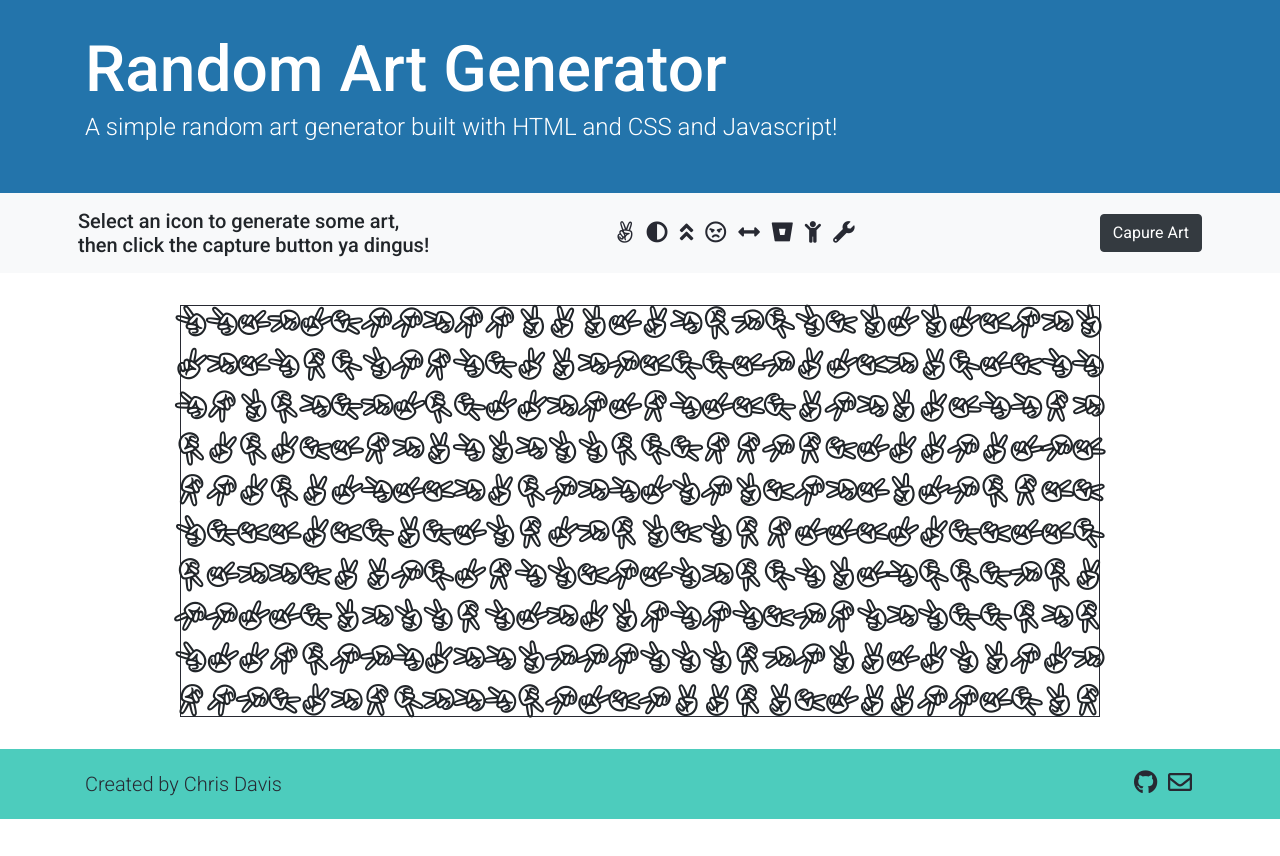
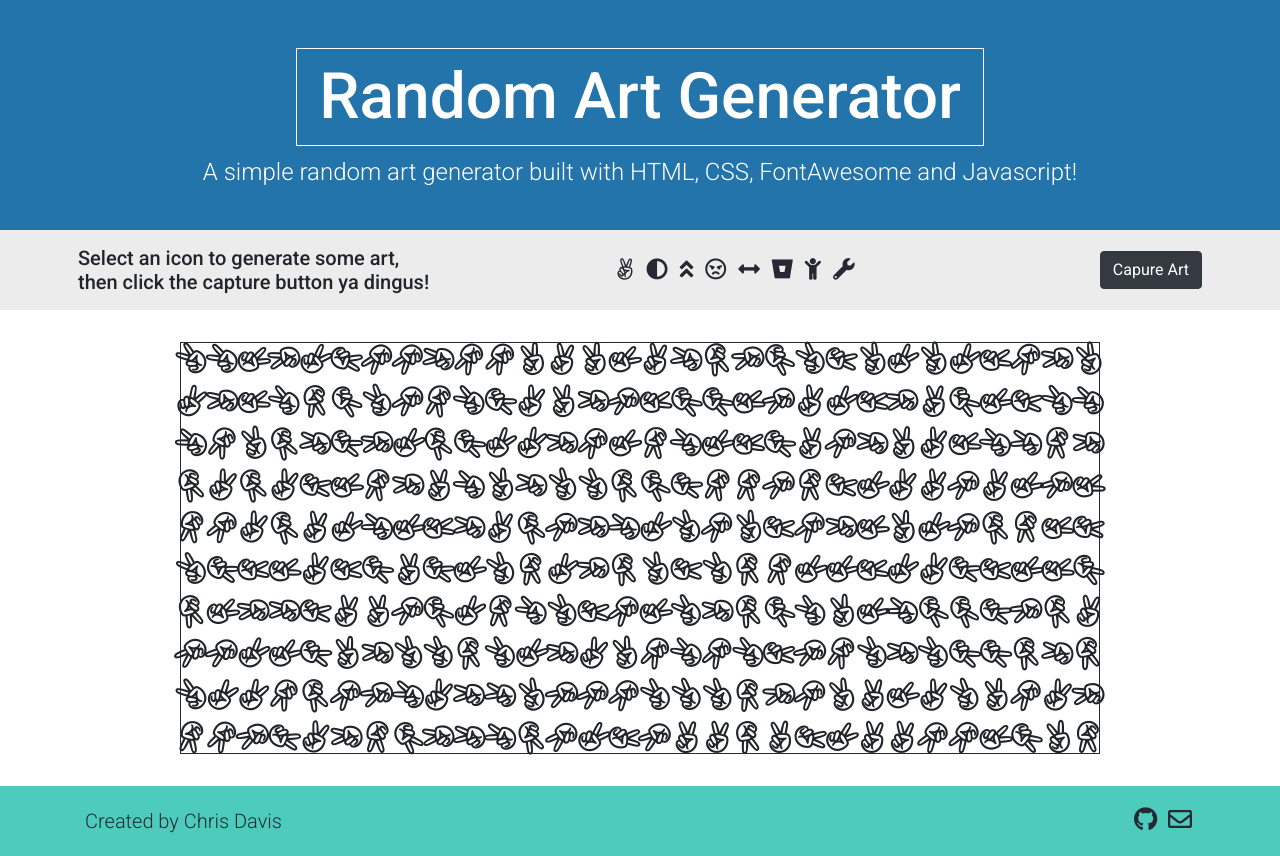
Before and after one commit to chrisdav6/random-art-generator, a PHP site: page / in a window 1280 px wide. Before the commit the page ends 819 px from the top, so only its background shows below. Run offline with PHP 8.4, Linux system fonts and the light colour scheme.

Commit message:
styled the header

```diff
--- a/index.html
+++ b/index.html
@@ -17,14 +17,14 @@
 
   <body class="d-flex flex-column">
 
-    <header class="text-center text-md-left">
-      <div class="container">
+    <header class="text-center">
+      <div class="container-fluid">
         <h1>Random Art Generator</h1>
-        <p>A simple random art generator built with HTML and CSS and Javascript!</p>
+        <p>A simple random art generator built with HTML, CSS, FontAwesome and Javascript!</p>
       </div>
     </header>
 
-    <section id="iconSelect" class="py-2 bg-light">
+    <section id="iconSelect" class="py-2">
       <div class="container">
         <div class="row align-items-center">
           <div class="col-md-4 p-2">
--- a/src/css/main.css
+++ b/src/css/main.css
@@ -5,20 +5,19 @@ body {
 header {
   background: #2374ab;
   color: #fff;
-  padding: 2em 0; }
+  padding: 3em 0 2.5em 0; }
   header h1 {
     font-size: 4rem;
-    margin-bottom: 0; }
+    border: 1px solid #fff;
+    display: inline-block;
+    padding: .15em .35em; }
   header p {
     font-size: 1.5rem;
-    font-weight: 300; }
+    font-weight: 300;
+    margin-bottom: 0; }
 
-.art-btn {
-  background: #272932;
-  color: #fff; }
-  .art-btn:hover {
-    color: #fff;
-    background: #54586b; }
+#iconSelect {
+  background: #ececec; }
 
 .icon {
   font-size: 1.35rem;
--- a/src/scss/main.scss
+++ b/src/scss/main.scss
@@ -6,27 +6,24 @@ body {
 header {
   background: #2374ab;
   color: #fff;
-  padding: 2em 0;
+  padding: 3em 0 2.5em 0;
 
   h1 {
     font-size: 4rem;
-    margin-bottom: 0;
+    border: 1px solid #fff;
+    display: inline-block;
+    padding: .15em .35em;
   }
 
   p {
     font-size: 1.5rem;
     font-weight: 300;
+    margin-bottom: 0;
   }
 }
 
-.art-btn {
-  background: #272932;
-  color: #fff;
-
-  &:hover {
-    color: #fff;
-    background: lighten(#272932, 20%);
-  }
+#iconSelect {
+  background: #ececec;
 }
 
 .icon {
```
